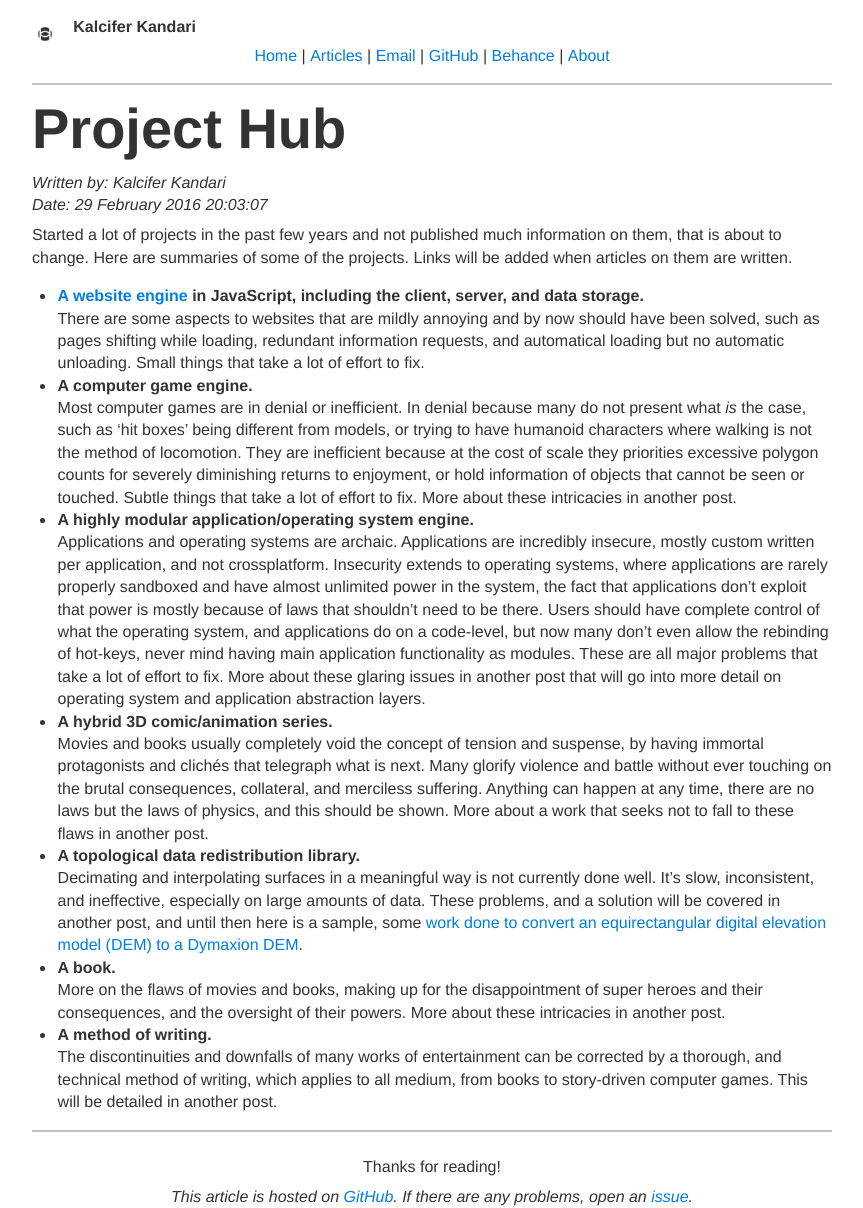
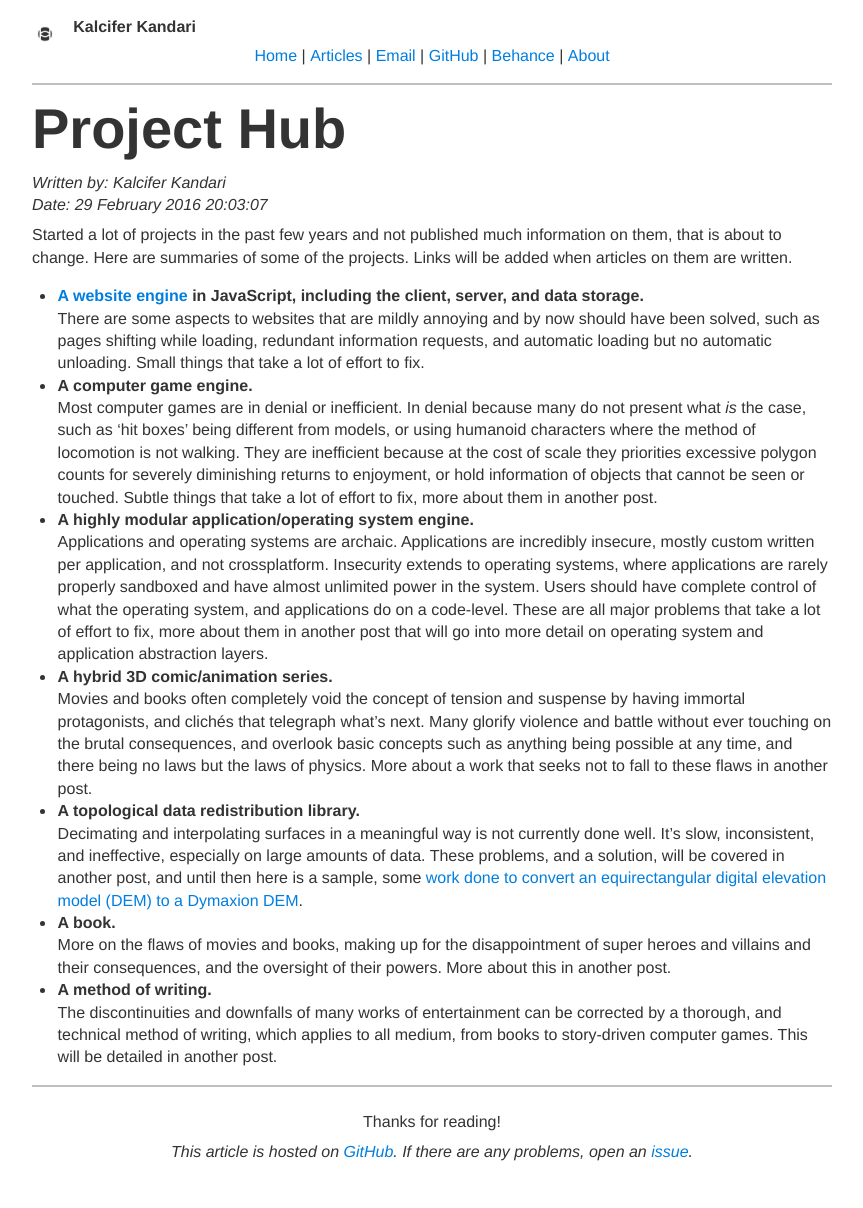
Before and after one commit to KalciferKandari/KalciferKandari.github.io, a Jekyll site: the page built from _posts/2016-02-29-project-hub.md, in a window 1280 px wide. Shown: the whole page, without its empty margins (208-1071 px from the left). Built offline with Jekyll 4.4.1, drawn with Linux system fonts in a browser that asks for light colours; after the commit the page ends 1164 px from its top, so only the background shows below that.

Commit message:
Updated 'Project Hub'.

```diff
--- a/_posts/2016-02-29-project-hub.md
+++ b/_posts/2016-02-29-project-hub.md
@@ -13,16 +13,16 @@ short: "true"
 Started a lot of projects in the past few years and not published much information on them, that is about to change. Here are summaries of some of the projects. Links will be added when articles on them are written.
 
 - **[A website engine]({% post_url 2016-02-29-website-engine-outline %}) in JavaScript, including the client, server, and data storage.**
-There are some aspects to websites that are mildly annoying and by now should have been solved, such as pages shifting while loading, redundant information requests, and automatical loading but no automatic unloading. Small things that take a lot of effort to fix.
+There are some aspects to websites that are mildly annoying and by now should have been solved, such as pages shifting while loading, redundant information requests, and automatic loading but no automatic unloading. Small things that take a lot of effort to fix.
 - **A computer game engine.**
-Most computer games are in denial or inefficient. In denial because many do not present what *is* the case, such as ‘hit boxes’ being different from models, or trying to have humanoid characters where walking is not the method of locomotion. They are inefficient because at the cost of scale they priorities excessive polygon counts for severely diminishing returns to enjoyment, or hold information of objects that cannot be seen or touched. Subtle things that take a lot of effort to fix. More about these intricacies in another post.
+Most computer games are in denial or inefficient. In denial because many do not present what *is* the case, such as ‘hit boxes’ being different from models, or using humanoid characters where the method of locomotion is not walking. They are inefficient because at the cost of scale they priorities excessive polygon counts for severely diminishing returns to enjoyment, or hold information of objects that cannot be seen or touched. Subtle things that take a lot of effort to fix, more about them in another post.
 - **A highly modular application/operating system engine.**
-Applications and operating systems are archaic. Applications are incredibly insecure, mostly custom written per application, and not crossplatform. Insecurity extends to operating systems, where applications are rarely properly sandboxed and have almost unlimited power in the system, the fact that applications don’t exploit that power is mostly because of laws that shouldn't need to be there. Users should have complete control of what the operating system, and applications do on a code-level, but now many don’t even allow the rebinding of hot-keys, never mind having main application functionality as modules. These are all major problems that take a lot of effort to fix. More about these glaring issues in another post that will go into more detail on operating system and application abstraction layers.
+Applications and operating systems are archaic. Applications are incredibly insecure, mostly custom written per application, and not crossplatform. Insecurity extends to operating systems, where applications are rarely properly sandboxed and have almost unlimited power in the system. Users should have complete control of what the operating system, and applications do on a code-level. These are all major problems that take a lot of effort to fix, more about them in another post that will go into more detail on operating system and application abstraction layers.
 - **A hybrid 3D comic/animation series.**
-Movies and books usually completely void the concept of tension and suspense, by having immortal protagonists and clichés that telegraph what is next. Many glorify violence and battle without ever touching on the brutal consequences, collateral, and merciless suffering. Anything can happen at any time, there are no laws but the laws of physics, and this should be shown. More about a work that seeks not to fall to these flaws in another post.
+Movies and books often completely void the concept of tension and suspense by having immortal protagonists, and clichés that telegraph what's next. Many glorify violence and battle without ever touching on the brutal consequences, and overlook basic concepts such as anything being possible at any time, and there being no laws but the laws of physics. More about a work that seeks not to fall to these flaws in another post.
 - **A topological data redistribution library.**
-Decimating and interpolating surfaces in a meaningful way is not currently done well. It’s slow, inconsistent, and ineffective, especially on large amounts of data. These problems, and a solution will be covered in another post, and until then here is a sample, some [work done to convert an equirectangular digital elevation model (DEM) to a Dymaxion DEM](http://bioticpixels.com/articles/dymaxion/ "bioticpixels.com/articles/dymaxion").
+Decimating and interpolating surfaces in a meaningful way is not currently done well. It’s slow, inconsistent, and ineffective, especially on large amounts of data. These problems, and a solution, will be covered in another post, and until then here is a sample, some [work done to convert an equirectangular digital elevation model (DEM) to a Dymaxion DEM](http://bioticpixels.com/articles/dymaxion/ "bioticpixels.com/articles/dymaxion").
 - **A book.**
-More on the flaws of movies and books, making up for the disappointment of super heroes and their consequences, and the oversight of their powers. More about these intricacies in another post.
+More on the flaws of movies and books, making up for the disappointment of super heroes and villains and their consequences, and the oversight of their powers. More about this in another post.
 - **A method of writing.**
 The discontinuities and downfalls of many works of entertainment can be corrected by a thorough, and technical method of writing, which applies to all medium, from books to story-driven computer games. This will be detailed in another post.
```
